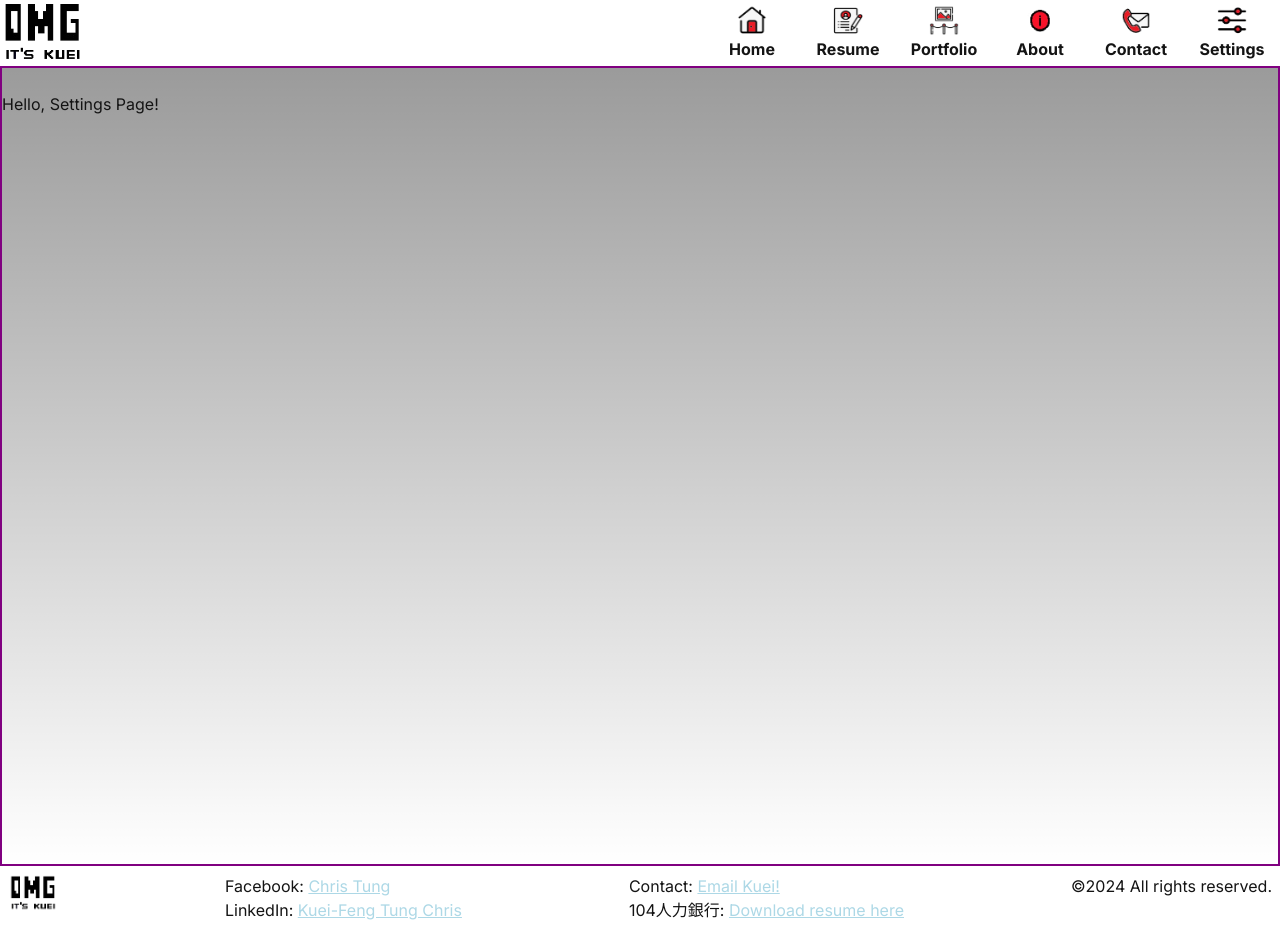
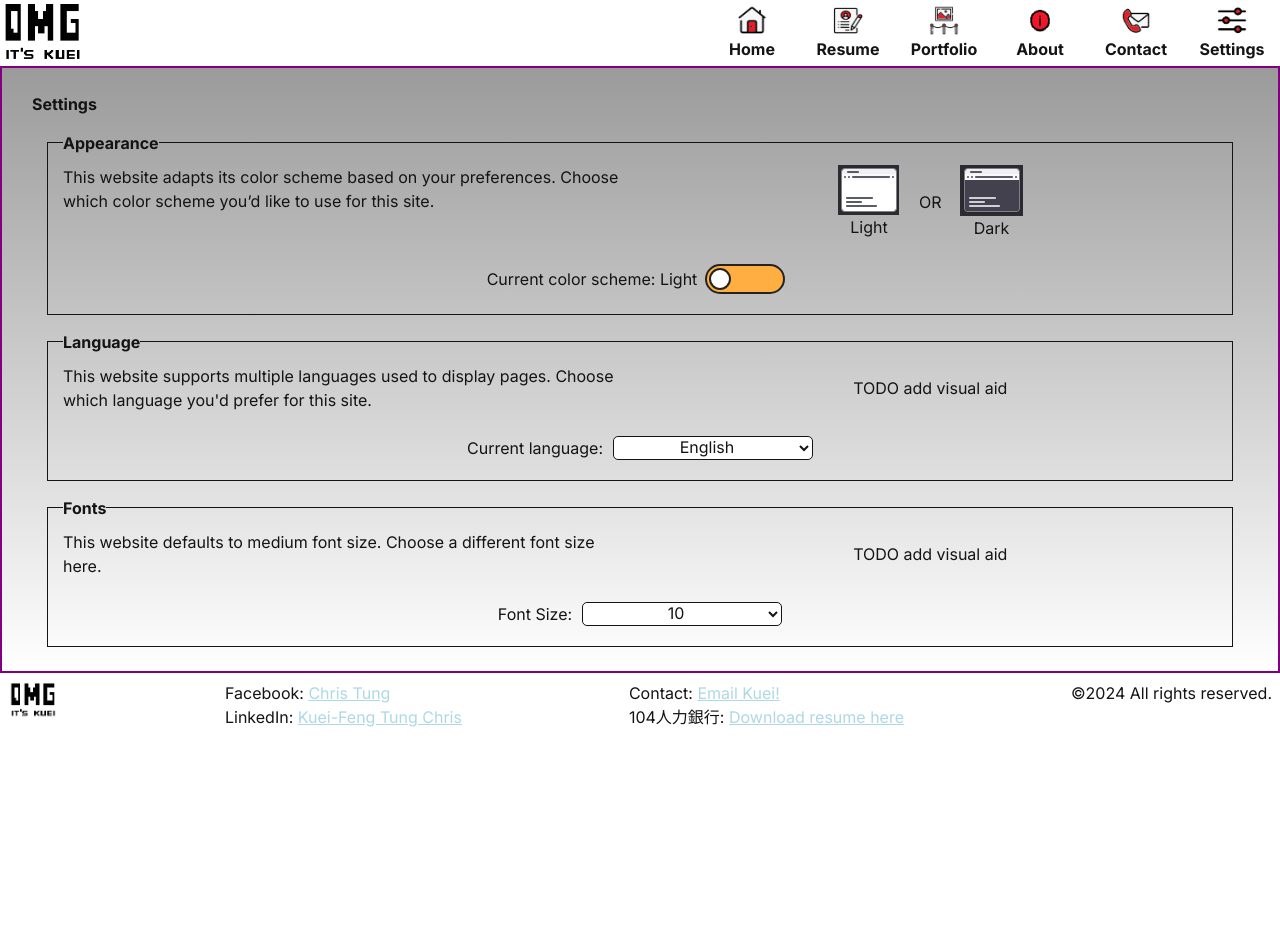
Before and after one commit to omgitskuei/omgitskuei.com, a Next.js app in the folder omgitskueicom/: page /settings in a window 1280 px wide. After the commit the page ends 800 px from the top, so only its background shows below. Built offline with nearby package versions, Linux system fonts and the light colour scheme.

Commit message:
feat: add settings page fieldsets scheme, lang, font, add toggle component, add schemeCard component

```diff
--- a/omgitskueicom/src/app/globals.css
+++ b/omgitskueicom/src/app/globals.css
@@ -9,6 +9,7 @@ html {
   box-sizing: border-box;
   margin: 0;
   padding: 0;
+  font-family: "sans-serif";
 }
 *, *:before, *:after {
   -webkit-box-sizing: inherit;
@@ -154,10 +155,21 @@ button:active {
   /* align-items: center; */
   overflow: auto;
 }
+.flexbox-center {
+  justify-content: center;
+  align-items: center;
+}
+.flexitem-evenly-stretched {
+  display: flex;
+  flex-grow: 1;
+  flex-shrink: 1;
+  flex-basis: 0;
+}
+
 /* https://flexbox.malven.co/ */
 
 main {
-  height: 100vh;
+  /* height: 100vh; */
   background: linear-gradient(to bottom,
       transparent,
       rgb(var(--background-start-rgb))) rgb(var(--background-end-rgb));
--- a/omgitskueicom/src/app/settings/layout.module.css
+++ /dev/null
@@ -1,4 +0,0 @@
-.settingsMain {
-    padding-top: 24px;
-    border: solid 2px purple;
-}
--- a/omgitskueicom/src/app/settings/layout.tsx
+++ b/omgitskueicom/src/app/settings/layout.tsx
@@ -1,4 +1,10 @@
-import styles from './layout.module.css';
+const ThisStyle: { [key: string]: React.CSSProperties } = {
+    settingsMain: {
+        paddingTop: "24px",
+        paddingBottom: "24px",
+        border: "solid 2px purple",
+    }
+};
 
 export default function SettingsLayout({
     children, // will be a page or nested layout
@@ -6,7 +12,7 @@ export default function SettingsLayout({
     children: React.ReactNode
 }) {
     return (
-        <main className={styles.settingsMain}>
+        <main style={ThisStyle.settingsMain}>
             {children}
         </main>
     )
--- a/omgitskueicom/src/app/settings/page.tsx
+++ b/omgitskueicom/src/app/settings/page.tsx
@@ -1,5 +1,129 @@
+import SchemeCard from "@/components/body/SchemeCard";
+import ToggleSwitch from "@/components/body/ToggleSwitch";
+
+import homeIcon from "../../assets/icons/home.png"
+
+const ThisStyle: { [key: string]: React.CSSProperties } = {
+    inline: {
+        display: "inline",
+    },
+    borderTop: {
+        borderTop: "solid white 1px"
+    },
+    centerItems: {
+        // display: "flex",
+        // justifyContent: 'center',
+
+    },
+    section: {
+        display: "flex",
+        flexDirection: "column",
+        // paddingTop: "10px",
+        // paddingBottom: "15px",
+        paddingLeft: "15px",
+        paddingRight: "15px",
+    },
+    fieldset: {
+        border: "rgb(var(--text-color)) solid 1px",
+        // padding: "20px",
+        paddingTop: "10px",
+        paddingBottom: "20px",
+        paddingLeft: "15px",
+        paddingRight: "15px",
+        marginTop: "15px",
+        marginLeft: "30px",
+        marginRight: "30px",
+    },
+    legend: {
+        // https://developer.mozilla.org/en-US/docs/Web/CSS/text-decoration
+        // textDecoration: "underline  overline",
+        fontWeight: "bolder",
+    },
+    h1: {
+        fontWeight: "bolder",
+        fontSize: "medium",
+        marginLeft: "15px",
+        // marginBottom: "15px",
+    },
+    select: {
+        width: "200px",
+        textAlign: "center",
+        borderRadius: "5px",
+        backgroundColor: "rgb(var(--background-start-rgb))",
+        border: "rgb(var(--text-color)) 1px solid",
+        marginLeft: "10px",
+        // color: ""
+    },
+    p: {
+        marginRight: "7px"
+    }
+};
+
+
 export default function Page() {
-    return (<section>
-        <h1>Hello, Settings Page!</h1>
+    return (<section style={ThisStyle.section}>
+
+        <h1 style={ThisStyle.h1}>Settings</h1>
+        {/* https://developer.mozilla.org/en-US/docs/Web/HTML/Element/fieldset */}
+        <fieldset style={ThisStyle.fieldset}>
+            <legend style={ThisStyle.legend}>Appearance</legend>
+            <div className="flexbox-horizontal">
+                <p style={ThisStyle.p} className="flexitem-evenly-stretched">This website adapts its color scheme based on your preferences. Choose which color scheme you’d like to use for this site.</p>
+                <div className="flexbox-horizontal flexbox-center flexitem-evenly-stretched">
+                    <SchemeCard darkmode={false}></SchemeCard>
+                    <span>OR</span>
+                    <SchemeCard darkmode={true}></SchemeCard>
+                </div>
+            </div>
+            <br></br>
+            <ToggleSwitch
+                id={"toggle_scheme"}
+                label={"color scheme"}
+                labelChecked={""}
+                labelUnchecked={""}
+                valueChecked={"Dark"}
+                valueUnchecked={"Light"}></ToggleSwitch>
+        </fieldset>
+
+        <fieldset style={ThisStyle.fieldset}>
+            <legend style={ThisStyle.legend}>Language</legend>
+            <div className="flexbox-horizontal">
+                <p style={ThisStyle.p} className="flexitem-evenly-stretched">This website supports multiple languages used to display pages. Choose which language you'd prefer for this site.</p>
+                <div className="flexbox-horizontal flexbox-center flexitem-evenly-stretched">
+                    TODO add visual aid
+                </div>
+            </div>
+            <br></br>
+            <div className="flexbox-horizontal flexbox-center">
+                <label>Current language: </label>
+                <select style={ThisStyle.select}>
+                    <option value="enUS">English</option>
+                    <option value="zhHANT">Chinese (Traditional)</option>
+                    <option value="zhHANS">Chinese (Simplified)</option>
+                </select>
+            </div>
+        </fieldset>
+
+        <fieldset style={ThisStyle.fieldset}>
+            <legend style={ThisStyle.legend}>Fonts</legend>
+            <div className="flexbox-horizontal">
+                <p style={ThisStyle.p} className="flexitem-evenly-stretched">This website defaults to medium font size. Choose a different font size here.</p>
+                <div className="flexbox-horizontal flexbox-center flexitem-evenly-stretched">
+                    TODO add visual aid
+                </div>
+            </div>
+            <br></br>
+            <div className="flexbox-horizontal flexbox-center">
+                <label>Font Size: </label>
+                <select style={ThisStyle.select}>
+                    <option value="10">10</option>
+                    <option value="12">12</option>
+                    <option value="16">16</option>
+                    <option value="24">24</option>
+                    <option value="36">36</option>
+                    <option value="42">42</option>
+                </select>
+            </div>
+        </fieldset>
     </section>)
 }
--- /dev/null
+++ b/omgitskueicom/src/components/body/SchemeCard.tsx
@@ -0,0 +1,56 @@
+'use client'
+
+import { StaticImageData } from "next/image";
+import lm from "../../assets/icons/lightmode.png";
+import dm from "../../assets/icons/darkmode.png";
+
+import { CSSProperties, useEffect, useState } from "react";
+
+
+
+const sStyle: { [key: string]: React.CSSProperties } = {
+    card: {
+        display: "flex",
+        flexDirection: "column",
+        alignContent: "center",
+        minWidth: "100px",
+        // height: "100px",
+        // backgroundColor: "darkgrey",
+        // border: "solid white 1px",
+        // borderRadius: "5px",
+    },
+    borderTop: {
+        // borderTop: "solid white 1px"
+    },
+    centerItems: {
+        display: "flex",
+        justifyContent: 'center',
+
+    },
+};
+
+// Declaring props (as type)
+type Props = {
+    // width: string;
+    // containerStyle?: CSSProperties;
+    darkmode: boolean;
+}
+function SchemeCard({
+    // width,
+    // containerStyle,
+    darkmode }: Props) {
+
+    return <div style={sStyle.card}>
+            <div style={sStyle.centerItems}>
+                <img src={darkmode ? dm.src : lm.src}
+                    alt={darkmode ? "Dark mode scheme" : "Light mode scheme"} />
+            </div>
+            <div style={{...sStyle.borderTop, ...sStyle.centerItems}}>
+                {/* <input type="radio" id={darkmode ? "dmRadio" : "lmRadio"} name="scheme" value={darkmode ? "dark" : "light"}></input> */}
+                <label htmlFor={darkmode ? "dmRadio" : "lmRadio"}>{darkmode ? "Dark" : "Light"}</label>
+            </div>
+
+    </div>;
+}
+
+export default SchemeCard;
--- /dev/null
+++ b/omgitskueicom/src/components/body/ToggleSwitch.css
@@ -0,0 +1,72 @@
+/* Hide default HTML checkbox */
+.switch input {
+  opacity: 0;
+  width: 0;
+  height: 0;
+}
+
+.apples {
+  justify-content: space-between;
+  /* align-items: center; */
+  /* border: red 2px solid; */
+}
+
+/* Adjust the width/height of the oval bar */
+.switch {
+  position: relative;
+  display: inline-block;
+  width: 80px;
+  height: 30px;
+}
+
+/* Styles the long oval bar slider */
+.slider {
+  border-radius: 5rem;
+  position: absolute;
+  cursor: pointer;
+  top: 0;
+  left: 0;
+  right: 0;
+  bottom: 0;
+  border: solid 2px rgb(35, 35, 35);
+  background-color: #ffae42; /* This gets overwritten when checked */
+  -webkit-transition: .4s;
+  transition: .4s;
+  /* filter: invert(var(--invert)) */
+}
+/* Overrides background color */
+input:checked + .slider {
+  background-color: rgb(128, 128, 158);
+}
+
+/* Styles the 'dot' or 'circle' */
+.slider:before {
+  border-radius: 5rem;
+  position: absolute;
+  content: "";
+  height: 22px;
+  width: 22px;
+  left: 2px;
+  bottom: 2px;
+  border: solid 2px rgb(35, 35, 35);
+  background-color: white;
+  -webkit-transition: .4s;
+  transition: .4s;
+}
+
+/* Animates how far the 'circle' travels */
+input:checked + .slider:before {
+  -webkit-transform: translateX(50px);
+  -ms-transform: translateX(50px);
+  transform: translateX(50px);
+}
+
+.on {
+  /* padding-left: 1rem; */
+  padding-right: 0.5rem;
+  /* padding-top: 0.2rem; */
+  /* padding-bottom: 0.2rem; */
+}
+.off {
+  padding-left: 0.5rem;
+}
--- /dev/null
+++ b/omgitskueicom/src/components/body/ToggleSwitch.tsx
@@ -0,0 +1,52 @@
+'use client'
+
+import { useState } from "react";
+import "./ToggleSwitch.css"
+
+
+type Props = {
+    label: string;
+    labelChecked?: string;
+    labelUnchecked?: string;
+    valueChecked: string;
+    valueUnchecked: string;
+    id: string;
+    // initChecked?: boolean;
+    // handleChange?: React.ChangeEvent<HTMLInputElement>;
+    children?: React.ReactNode;
+}
+
+export default function ToggleSwitch({
+    label = "",
+    labelChecked = "",
+    labelUnchecked = "",
+    valueChecked,
+    valueUnchecked,
+    id = "",
+    // initChecked = true,
+    // handleChange,
+    children
+}: Props) {
+    const [toggleState, setToggleState] = useState<boolean>(false); // false for "off", true for "on"
+
+    // const handleChange = (event: React.ChangeEvent<HTMLInputElement>) => {
+    //     setToggleState(event.target.checked);
+    //     console.log(event.target.checked);
+    //   };
+
+    return <div className="flexbox-horizontal flexbox-center">
+        <label htmlFor={id}>Current {label}: {toggleState? valueChecked : valueUnchecked}</label>
+        <div>
+            <span className="on">{labelChecked}</span>
+            <label className="switch">
+                <input type="checkbox"
+                // checked={initChecked}
+                onChange={e => setToggleState(e.target.checked)}
+                name={id} id={id}/>
+                {/* <span>Light mode</span> */}
+                <span className="slider"></span>
+            </label>
+            <span className="off">{labelUnchecked}</span>
+        </div>
+    </div>;
+};
```
Also changed, not shown: omgitskueicom/src/assets/icons/darkmode.png (added), omgitskueicom/src/assets/icons/lightmode.png (added).
